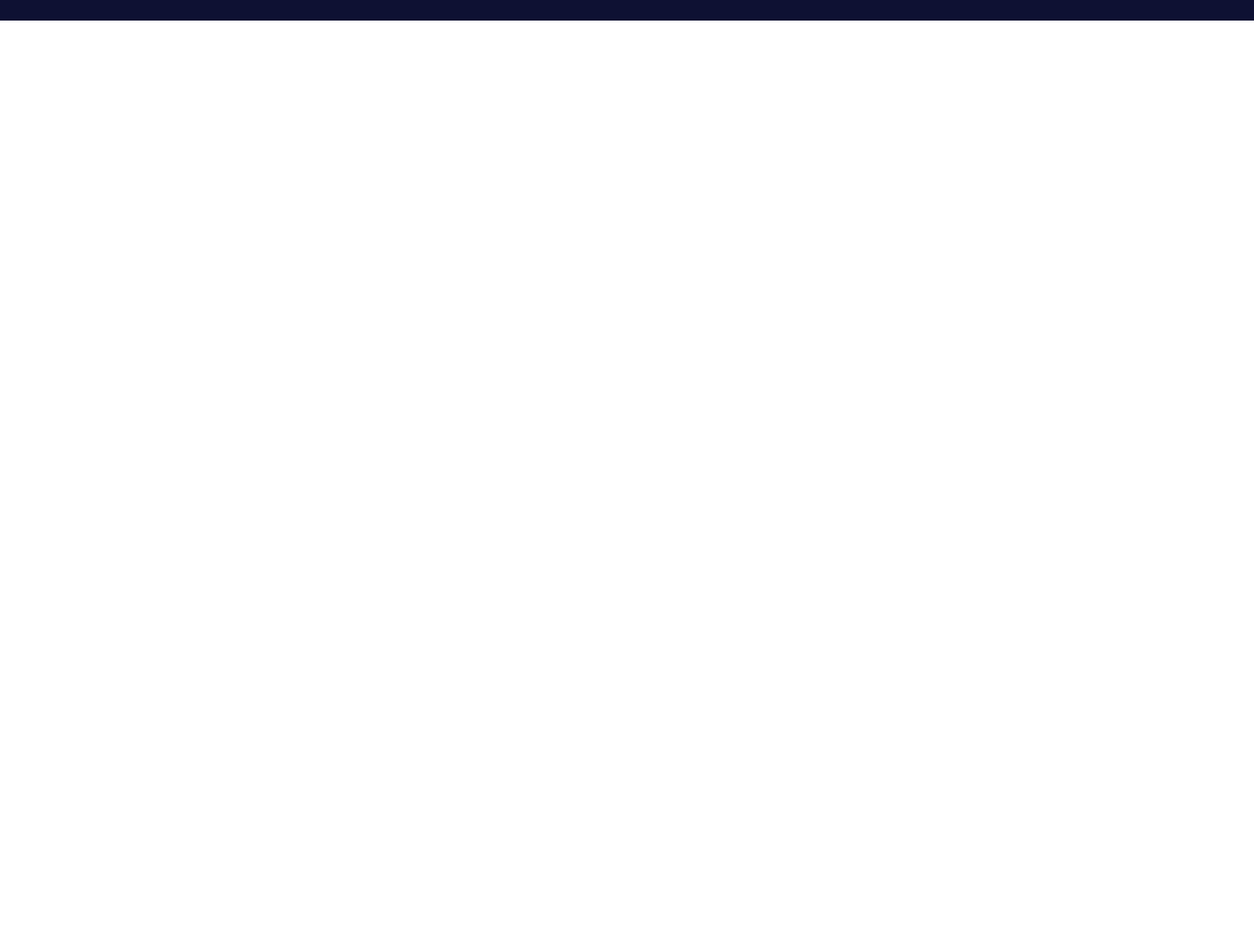
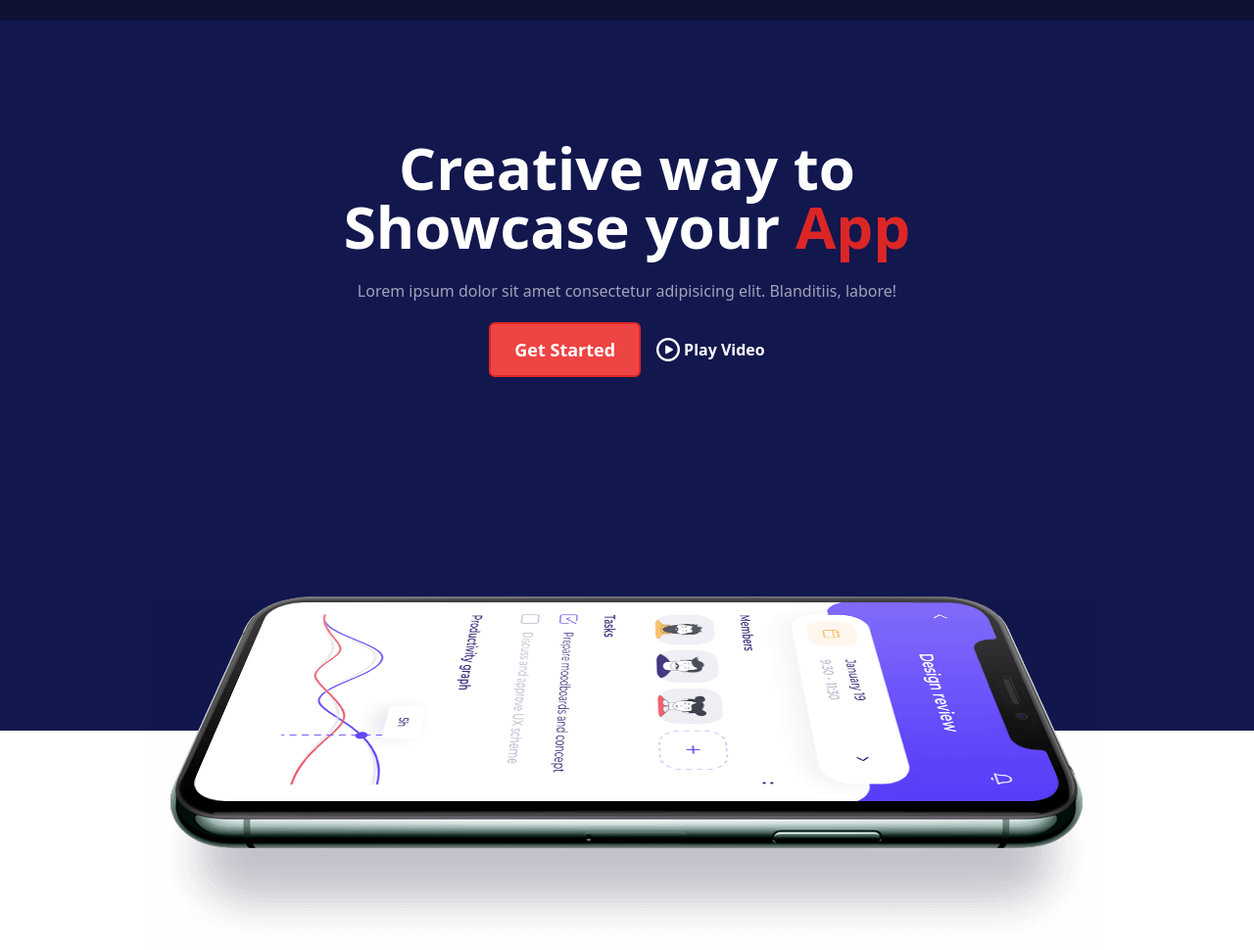
Before and after one commit to devenamulshikder/projects-with-tailwind, a plain HTML site: page index.html in a window 1280 px wide. Shown: the part 83-1053 px from the top of the page at 98% size. Before the commit the page ends 800 px from the top, so only its background shows below. Drawn offline with nearby package versions, Linux system fonts and the light colour scheme.

Commit message:
hero sections added

```diff
--- a/index.html
+++ b/index.html
@@ -32,5 +32,22 @@
         </div>
       </div>
     </nav>
+    <header class="bg-[#12174E] pt-10 lg:pt-24 flex flex-col justify-center items-center">
+      <div class="text-white  text-center ">
+        <div class="">
+          <h1 class=" text-3xl lg:text-6xl font-bold lg:my-6">Creative way to <br> Showcase your <Span class="text-red-600">App</Span></h1>
+          <p class="opacity-60 my-5">Lorem ipsum dolor sit amet consectetur adipisicing elit. Blanditiis, labore!</p>
+        </div>
+        <div class=" space-x-4 flex justify-center items-center">
+          <button class="bg-red-500 px-6 py-3 rounded-md text-lg font-semibold hover:bg-transparent border-2 border-red-600 duration-700">Get Started</button>
+          <button class="flex gap-1 font-semibold">
+            <img src="./tailwindConceptual_01/assets/play-button.png" alt="">
+            Play Video</button>
+        </div>
+      </div>
+      <div class=" translate-y-16 px-20 lg:translate-y-56">
+        <img src="./tailwindConceptual_01/assets/hero-thumb-4.png" alt="">
+      </div>
+    </header>
   </body>
 </html>
```
